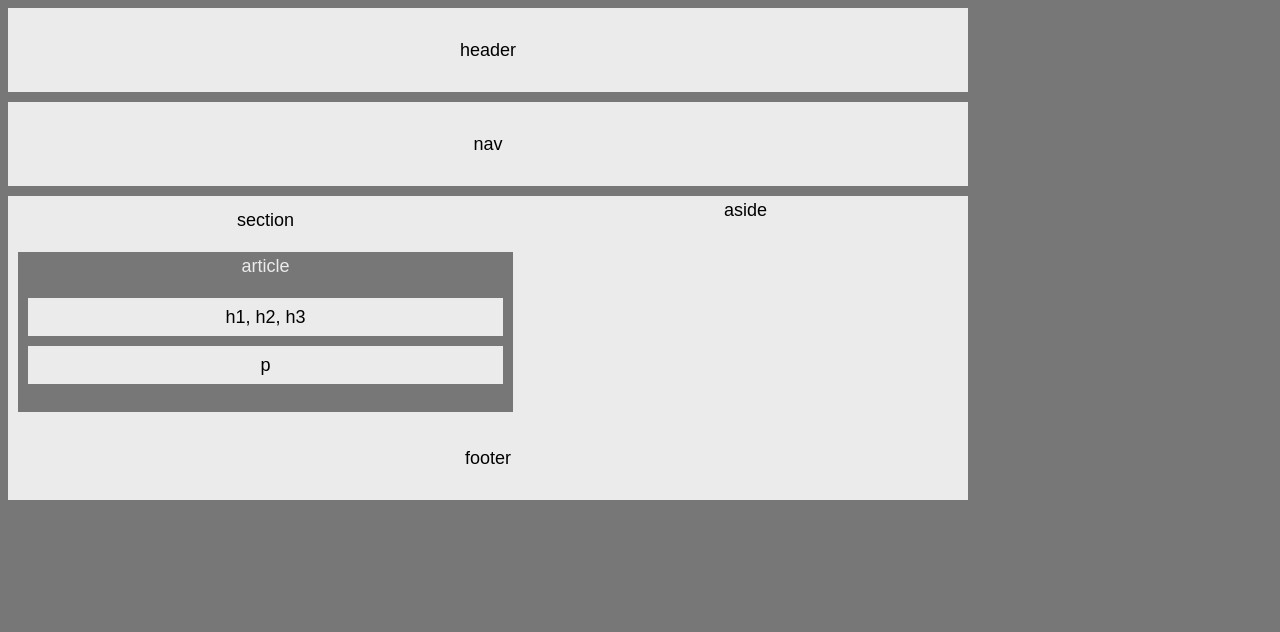
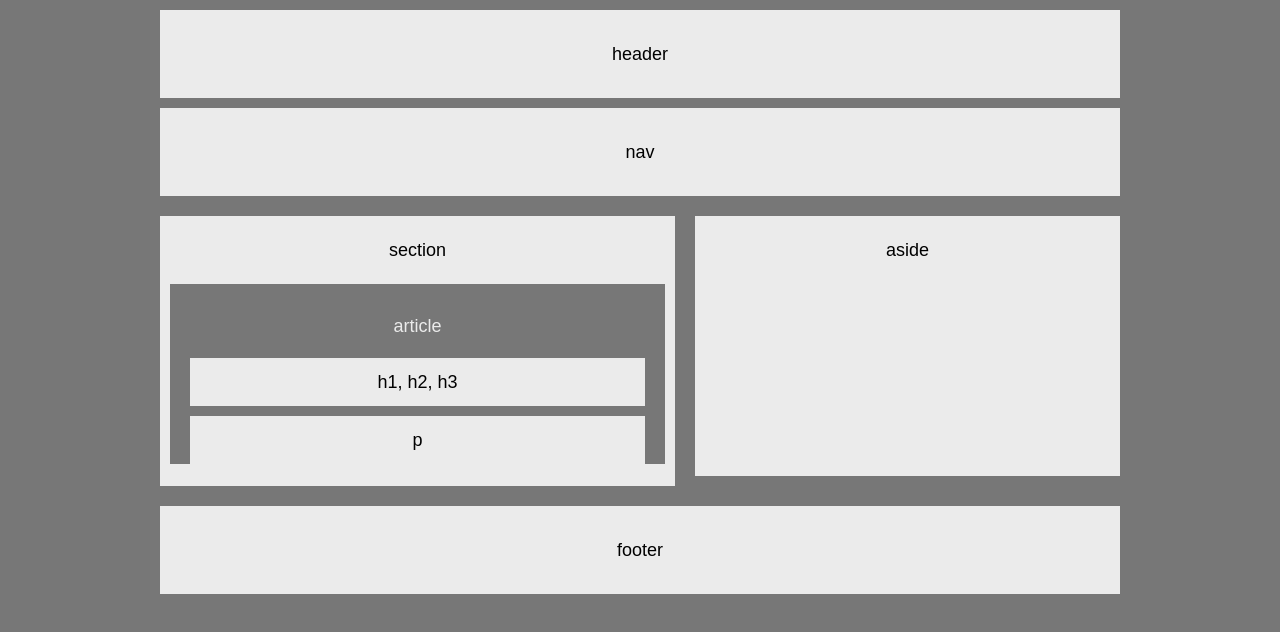
Before and after one commit to JDanielOC/HW-Wireframe, a plain HTML site: page index.html in a window 1280 px wide. Drawn offline with Linux system fonts and the light colour scheme.

Commit message:
still some work to do

```diff
--- a/index.html
+++ b/index.html
@@ -4,7 +4,7 @@
 
 <head>
 
-	<title></title>
+	<title>HW-Wireframe</title>
 
 	<link rel="stylesheet" type="text/css" href="style.css">
 
@@ -40,8 +40,18 @@
 
 </html>
 
-<!-- two possible ways to look at this... keep all sections independent of eachother and wrap in a div(s) and add padding/margins to make work. OR.. put the article inside of the section. OR..
+<!--
 
-ISSUE: overlap of margin on footer
-ISSUE: no separation of section and aside
-ISSUE: overall centering of sections on page... should all be centered? -->
+Two possible ways to look at this... keep all sections independent of eachother and wrap in a div(s) and add padding/margins to make work. OR.. put the article inside of the section. Or...
+
+Issues to correct:
+.....................
+
+ISSUE: overlap of margin on footer [fixed with margin-bottom on nav]
+ISSUE: no separation of section and aside [fixed with margin-left on aside]
+ISSUE: overall centering of sections on page... should all be centered? [fixed with "margin: 0 auto;""]
+ISSUE: aside should be flush right... and fill size without making a bigger gap on left. does it need an absolute size or a percentage? or a remainder of some sort? Fixed, but still don't understand the control issue. Will investigate.
+
+
+
+-->
--- a/style.css
+++ b/style.css
@@ -5,12 +5,14 @@ body {
 	font-size: 18px;
 	text-align: center;
 	line-height: 28px;
+	margin: 0 auto;
 
 }
 
 header {
 	background-color: #ebebeb;
-	padding: 28px;
+	padding: 30px;
+	margin-top:10px;
 	margin-bottom: 10px;
 	align-content: center;
 
@@ -18,39 +20,42 @@ header {
 
 nav {
 	background-color: #ebebeb;
-	padding: 28px;
-	margin-bottom: 10px;
+	padding: 30px;
+	margin-bottom: 20px;
 
 }
 
 .section {
 	background-color: #ebebeb;
-	padding: 10px;
+	padding: 20px 10px 10px 10px;
 	float: left;
 	width: 495px;
-	height: 200px;
-
+	height: 240px;
+	margin-bottom: 20px;
 }
 
 #article {
 	background-color: #777;
 	height: 160px;
+	padding-top: 10px;
+	padding-bottom: 10px;
+	margin-top: 20px;
 	color: #ebebeb;
 
 }
 
 #hid {
 	background-color: #ebebeb;
-	padding: 5px;
-	margin: 10px;
+	padding: 10px 0px 10px 0px;
+	margin: 10px 20px;
 	color: #000000;
 
 }
 
 #pid {
 	background-color: #ebebeb;
-	padding: 5px;
-	margin: 10px;
+	padding: 10px 0px 10px 0px;
+	margin: 10px 20px;
 	color: #000000;
 
 }
@@ -58,8 +63,11 @@ nav {
 #aside {
 	background-color: #ebebeb;
 	float: left;
-	width: 445px;
-	height: 220px;
+	padding:20px 0px 0px 0px;
+	width: 425px;
+	height: 240px;
+	margin-left: 20px;
+	margin-bottom: 0px;
 
 }
 
@@ -67,8 +75,8 @@ footer {
 	background-color: #ebebeb;
 	clear: both;
 	overflow: auto;
-	padding: 28px;
-	margin-top: 20px;
+	padding: 30px;
+	margin-top: 0px;
 	margin-bottom: 0px;
 
 }
```
